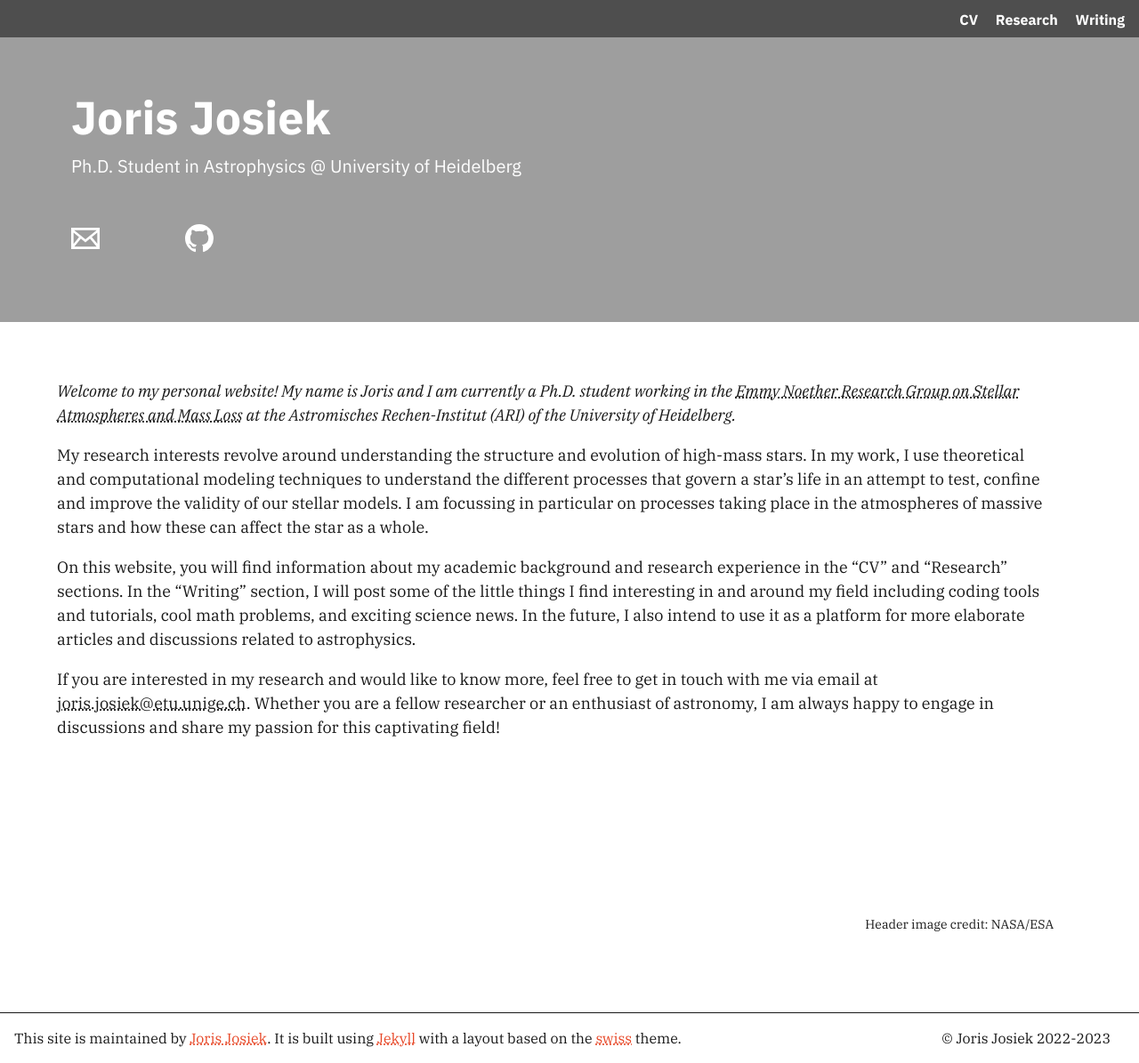
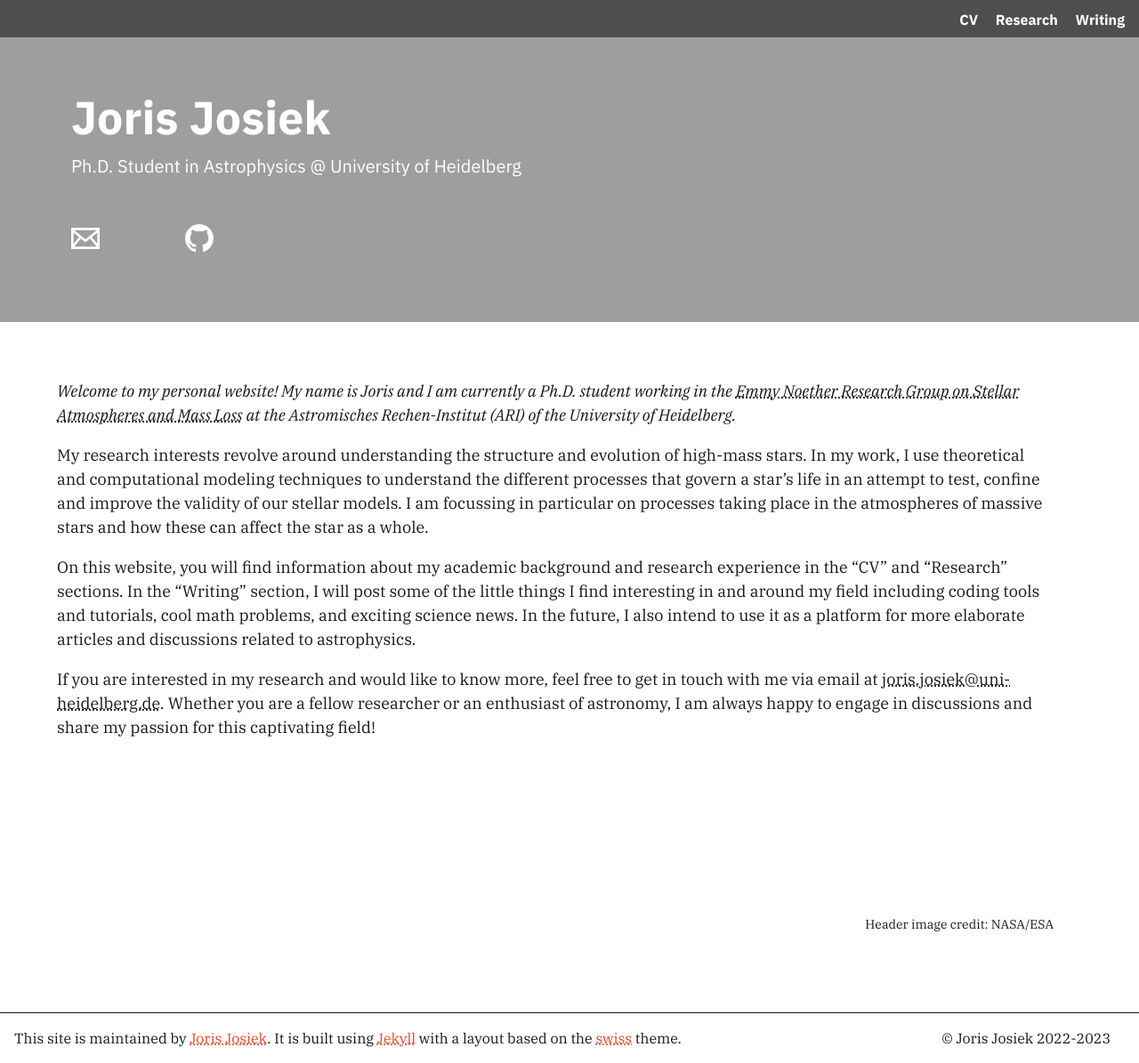
Before and after one commit to JorisJosiek/jorisjosiek.github.io, a Jekyll site: the page built from index.md, in a window 1280 px wide. Shown: the whole page at 89% size. Built offline with Jekyll 4.4.1, drawn with Linux system fonts in a browser that asks for light colours; nearby versions of some CDN libraries.

Commit message:
Changed email address.

```diff
--- a/_includes/email.html
+++ b/_includes/email.html
@@ -1,3 +1,3 @@
-<a href="mailto:joris.josiek@etu.unige.ch" title="Email" class="link-social block">
+<a href="mailto:joris.josiek@uni-heidelberg.de" title="Email" class="link-social block">
 <svg height="32" class="octicon octicon-mark-github header-social" viewBox="0 0 24 24" version="1.1" width="32" aria-hidden="true"><path d="M0 3v18h24v-18h-24zm6.623 7.929l-4.623 5.712v-9.458l4.623 3.746zm-4.141-5.929h19.035l-9.517 7.713-9.518-7.713zm5.694 7.188l3.824 3.099 3.83-3.104 5.612 6.817h-18.779l5.513-6.812zm9.208-1.264l4.616-3.741v9.348l-4.616-5.607z"/></svg>
 </a>
--- a/index.md
+++ b/index.md
@@ -13,7 +13,7 @@ My research interests revolve around understanding the structure and evolution o
 
 On this website, you will find information about my academic background and research experience in the "CV" and "Research" sections. In the "Writing" section, I will post some of the little things I find interesting in and around my field including coding tools and tutorials, cool math problems, and exciting science news. In the future, I also intend to use it as a platform for more elaborate articles and discussions related to astrophysics.
 
-If you are interested in my research and would like to know more, feel free to get in touch with me via email at [joris.josiek@etu.unige.ch](joris.josiek@etu.unige.ch). Whether you are a fellow researcher or an enthusiast of astronomy, I am always happy to engage in discussions and share my passion for this captivating field!
+If you are interested in my research and would like to know more, feel free to get in touch with me via email at [joris.josiek@uni-heidelberg.de](joris.josiek@uni-heidelberg.de). Whether you are a fellow researcher or an enthusiast of astronomy, I am always happy to engage in discussions and share my passion for this captivating field!
 
 
 <br><br><br><br><br><br>
```
